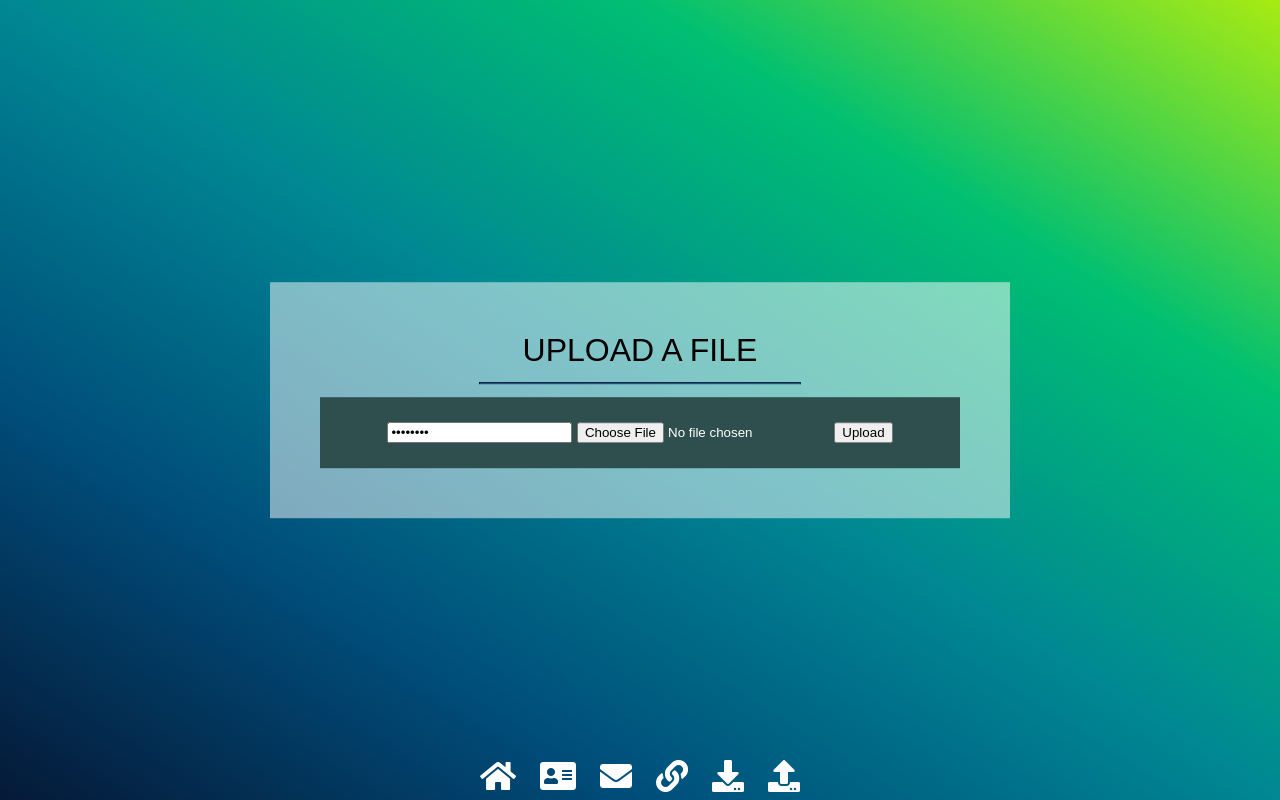
After one commit to AHBruns/LahorenWebsite, a Flask app: page /upload in a window 1280 px wide. The commit adds this page. Run offline with Flask 2, Linux system fonts and the light colour scheme; the visitor is signed in with stand-in values (Sample User, id 1); some libraries are stand-ins or nearby versions.

Commit message:
AB :: login, uploading, downloading, and other stuff

```diff
--- a/app.py
+++ b/app.py
@@ -1,14 +1,105 @@
-from flask import Flask, render_template
-import jinja2
+from flask import Flask, render_template, request, flash, redirect, session, send_from_directory, url_for
+from werkzeug.utils import secure_filename
+import os
 import sqlite3
+import random
+import hashlib
+
+
+UPLOAD_FOLDER = '/Users/alex.bruns/LahorenWebsite/uploads'
+ALLOWED_EXTENSIONS = set(['txt', 'pdf', 'png', 'jpg', 'jpeg', 'gif'])
 
 
 app = Flask(__name__)
+app.secret_key = os.urandom(24)
+app.config['UPLOAD_FOLDER'] = UPLOAD_FOLDER
+
+
+@app.route('/login', methods=["GET", "POST"])
+def do_admin_login():
+    print(request.url)
+    if request.method == "GET":
+        return render_template("login.html")
+    if request.form['password'] == 'password' and request.form['username'] == 'admin':
+        session['logged_in'] = True
+    else:
+        flash('wrong password!')
+    if "url" in session:
+        return redirect(session["url"])
+    return redirect("/")
 
 
 @app.route("/")
 def root():
+    session['url'] = url_for("root")
     return render_template("root.html")
+
+
+@app.route("/downloads")
+def downloads():
+    session['url'] = url_for("downloads")
+    conn = sqlite3.connect("db.sqlite3")
+    c = conn.cursor()
+    c.execute("""SELECT * FROM Uploads""")
+    fns = c.fetchall()
+    conn.close()
+    dls = []
+    for fn in fns:
+        dls.append({
+            "link": "uploads/"+fn[0],
+            "title": fn[0][67:]
+        })
+    return render_template(
+        "downloads.html",
+        dls=dls
+    )
+
+
+def allowed_file(filename):
+    return '.' in filename \
+           and filename.rsplit('.', 1)[1].lower() in ALLOWED_EXTENSIONS
+
+
+@app.route("/upload", methods=["GET", "POST"])
+def upload():
+    session['url'] = url_for("upload")
+    if not session.get('logged_in'):
+        return redirect("/login")
+    if request.method == "GET":
+        return render_template("upload.html")
+    else:
+        # check if the post request has the file part
+        if 'file' not in request.files:
+            flash('No file part')
+            return redirect(request.url)
+        file = request.files['file']
+        # if user does not select file, browser also
+        # submit an empty part without filename
+        if file.filename == '':
+            flash('No selected file')
+            return redirect(request.url)
+        if file and allowed_file(file.filename):
+            filename = secure_filename(file.filename)
+            h = hashlib.sha256()
+            h.update(str(random.getrandbits(100)).encode("utf-8"))
+            filename = h.hexdigest() + "___" + filename
+            file.save(os.path.join(app.config['UPLOAD_FOLDER'], filename))
+            conn = sqlite3.connect("db.sqlite3")
+            c = conn.cursor()
+            c.execute("""INSERT INTO Uploads VALUES (?)""", (filename,))
+            conn.commit()
+            conn.close()
+            return "done"
+
+
+@app.route('/uploads/<filename>')
+def uploaded_file(filename):
+    return send_from_directory('uploads', filename)
+
+
+@app.route("/static/assets/<filename>")
+def assets(filename):
+    return send_from_directory('static/assets', filename)
 
 
 @app.route("/error_4xx")
@@ -27,4 +118,5 @@ def wip():
 
 
 if __name__ == "__main__":
+    app.secret_key = os.urandom(24)
     app.run(port=5000)
--- a/requirements.txt
+++ b/requirements.txt
@@ -1,2 +1,3 @@
 flask
 jinja2
+werkzeug
--- a/static/css/noncontent_style.css
+++ b/static/css/noncontent_style.css
@@ -32,3 +32,16 @@ hr {
     font-family: 'Roboto-Condensed', sans-serif;
     text-align: justify;
 }
+
+#form {
+    text-align: center;
+    background-color: darkslategrey;
+    padding: 5px;
+    padding-top: 25px;
+    padding-bottom: 25px;
+    color: white;
+}
+
+.li_a {
+    text-decoration: none;
+}
--- a/static/css/style.css
+++ b/static/css/style.css
@@ -8,20 +8,19 @@ body, html {
 }
 
 .page:before {
-    content: "";
+
+}
+
+.page {
+    min-height: 100vh;
     position: absolute;
     width: 100%;
     height: 100%;
     top: 0px;
     left: 0px;
     box-shadow: inset 0px 0px 300px 50px rgba(0,0,0,0.75);
-    background-image: url("https://fortunedotcom.files.wordpress.com/2015/08/gettyimages-480258262.jpg");
+    background-image: url("/static/assets/root_bg.jpg");
     background-size: cover;
-}
-
-.page {
-    min-height: 100vh;
-
 }
 
 .full_width {
@@ -112,3 +111,15 @@ h1,h2,h3,h4,h5 {
     padding-left: 50px;
     background-image: linear-gradient(to right, rgba(255, 255, 255, 1), rgba(255, 255, 255, 0));
 }
+
+#meta_header {
+    top: 5%;
+    position: absolute;
+    left: 50%;
+    transform: translateX(-50%);
+}
+#meta_header h1 {
+    font-size: 4.5vh;
+    z-index: -1;
+    text-align: center;
+}
--- a/templates/includes/footer_nav.html
+++ b/templates/includes/footer_nav.html
@@ -3,9 +3,11 @@
 
 <div id="nav_container">
     <nav class="footer nav">
+        <a href="{{ url_for("root") }}"><i class="fas fa-home"></i></a>
         <a href="{{ url_for("wip") }}"><i class="fas fa-address-card"></i></a>
         <a href="{{ url_for("wip") }}"><i class="fas fa-envelope"></i></a>
         <a href="{{ url_for("wip") }}"><i class="fas fa-link"></i></a>
-        <a href="{{ url_for("wip") }}"><i class="fas fa-download"></i></a>
+        <a href="{{ url_for("downloads") }}"><i class="fas fa-download"></i></a>
+        <a href="{{ url_for("upload") }}"><i class="fas fa-upload"></i></a>
     </nav>
 </div>
--- a/templates/noncontent/error_4XX.html
+++ b/templates/noncontent/error_4XX.html
@@ -13,5 +13,6 @@
         <div id="content">Looks like something went wrong. It was probably my bad if we're being honest, but all my things are saying it was you. So, that's awkward...  🤷‍♂️
         </div>
     </div>
+    {% include "includes/footer_nav.html" %}
 </body>
 </html>
--- a/templates/noncontent/error_5XX.html
+++ b/templates/noncontent/error_5XX.html
@@ -13,5 +13,6 @@
         <div id="content">Looks like something went wrong. Looks like it was my bad. So, sorry 'bout that. Nobody's perfect 🤷‍♂️
         </div>
     </div>
+    {% include "includes/footer_nav.html" %}
 </body>
 </html>
--- a/templates/noncontent/wip.html
+++ b/templates/noncontent/wip.html
@@ -13,5 +13,6 @@
         <div id="content">So, I'm a university student, and I have a bunch of midterms coming up. I'm going to go study for those rather than build this page. Priorities are a bitch. Come back in a bit, and maybe I'll have this finished.
         </div>
     </div>
+    {% include "includes/footer_nav.html" %}
 </body>
 </html>
--- a/templates/root.html
+++ b/templates/root.html
@@ -9,7 +9,10 @@
     <script rel="text/javascript" src="{{ url_for('static', filename='js/root.js') }}"></script>
 </head>
 <body>
-    <div class="container page">
+    <div id="meta_header">
+        <h1>Don't let it get away! Click a menu option before it's too late!</h1>
+    </div>
+    <div class="container page" id="page">
         <div class="container center">
             <div class="close_container">
                 <h1 id="Alex_Bruns_Label">Alex Bruns: Software Engineer</h1>
--- /dev/null
+++ b/templates/upload.html
@@ -0,0 +1,24 @@
+<!DOCTYPE html>
+<html lang="en">
+<head>
+    <meta charset="UTF-8">
+    <title>Lahoren | upload</title>
+    <link rel="stylesheet" href="{{ url_for('static', filename='css/style.css') }}">
+    <link rel="stylesheet" href="{{ url_for('static', filename='css/noncontent_style.css') }}">
+
+</head>
+<body>
+    <div id="response_container">
+        <div id="header">UPLOAD A FILE</div>
+        <hr>
+        <div id="content">
+            <form id="form" method=post enctype=multipart/form-data>
+                <input class="input_el" type="password" value=password>
+                <input class="input_el" type=file name=file>
+                <input class="input_el" type=submit value=Upload>
+            </form>
+        </div>
+    </div>
+    {% include "includes/footer_nav.html" %}
+</body>
+</html>
```
Also changed, not shown: static/js/root.js (+76 -2 lines), templates/downloads.html (added, +26 -0 lines), templates/login.html (added, +30 -0 lines), 3 other files.
